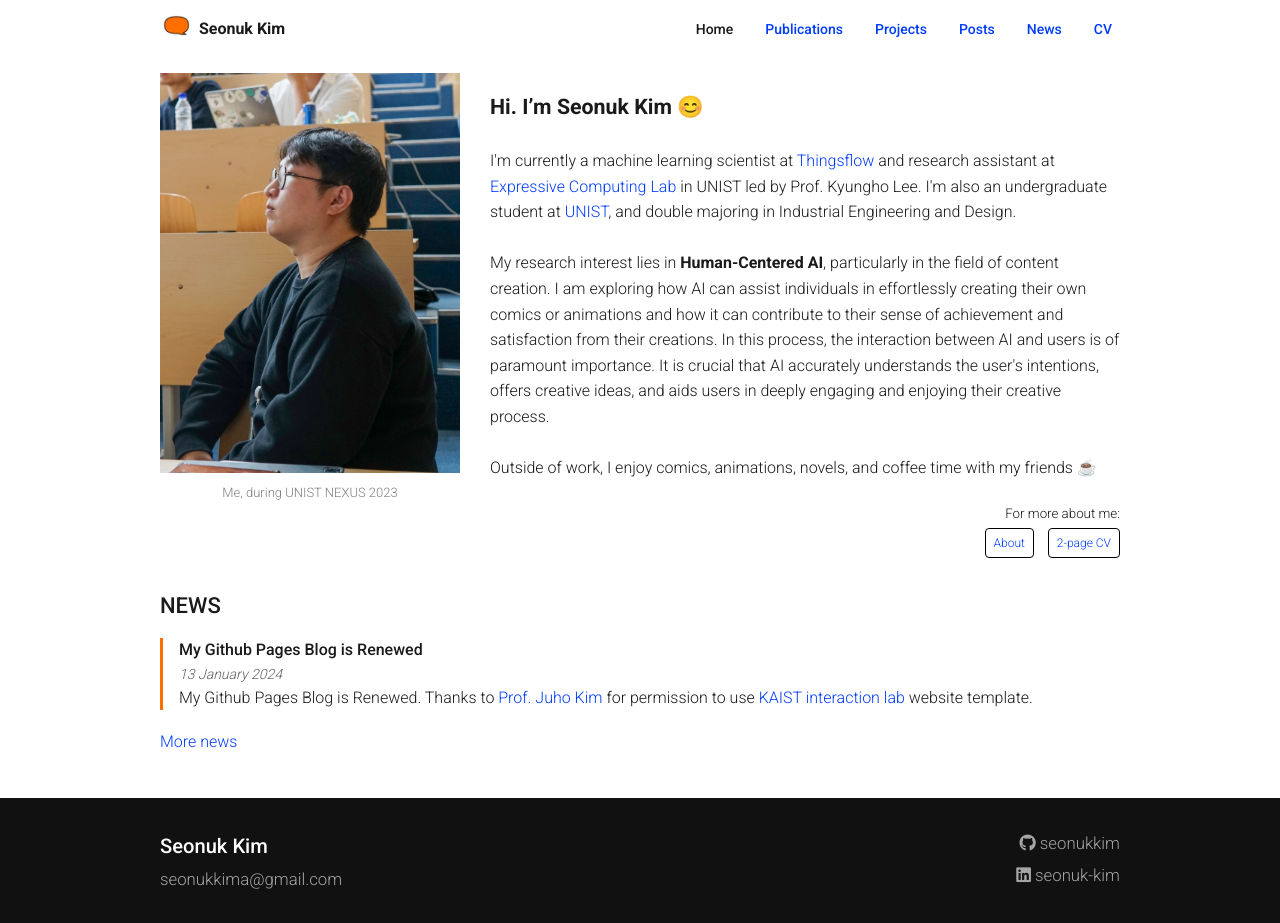
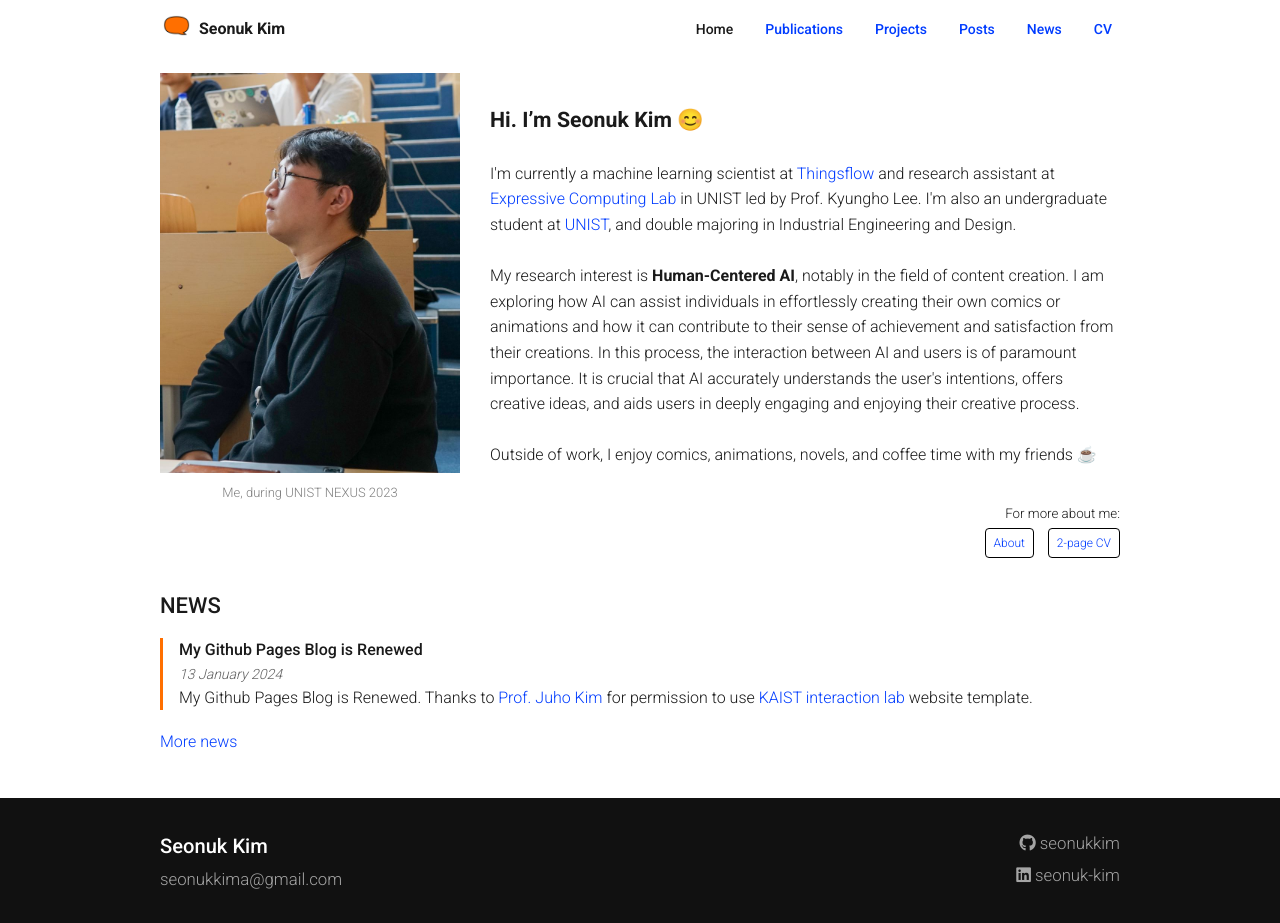
Before and after one commit to seonukkim/seonukkim.github.io, a Jekyll site: the page built from index.md, in a window 1280 px wide. Built offline with Jekyll 4.4.1, drawn with Linux system fonts in a browser that asks for light colours.

Commit message:
fix: index content

```diff
--- a/index.md
+++ b/index.md
@@ -8,6 +8,6 @@ order: 1
 
 <p style="font-size: 12pt; line-height: 160%;">
   I'm currently a machine learning scientist at <a href="https://thingsflow.com/">Thingsflow</a> and research assistant at <a href="https://www.klee141.com/">Expressive Computing Lab</a> in UNIST led by Prof. Kyungho Lee. I'm also an undergraduate student at <a href="https://unist.ac.kr/">UNIST</a>, and double majoring in Industrial Engineering and Design.<br><br>
-  My research interest lies in <strong>Human-Centered AI</strong>, particularly in the field of content creation. I am exploring how AI can assist individuals in effortlessly creating their own comics or animations and how it can contribute to their sense of achievement and satisfaction from their creations. In this process, the interaction between AI and users is of paramount importance. It is crucial that AI accurately understands the user's intentions, offers creative ideas, and aids users in deeply engaging and enjoying their creative process.<br><br>
+  My research interest is <strong>Human-Centered AI</strong>, notably in the field of content creation. I am exploring how AI can assist individuals in effortlessly creating their own comics or animations and how it can contribute to their sense of achievement and satisfaction from their creations. In this process, the interaction between AI and users is of paramount importance. It is crucial that AI accurately understands the user's intentions, offers creative ideas, and aids users in deeply engaging and enjoying their creative process.<br><br>
   Outside of work, I enjoy comics, animations, novels, and coffee time with my friends ☕
 </p>
```
